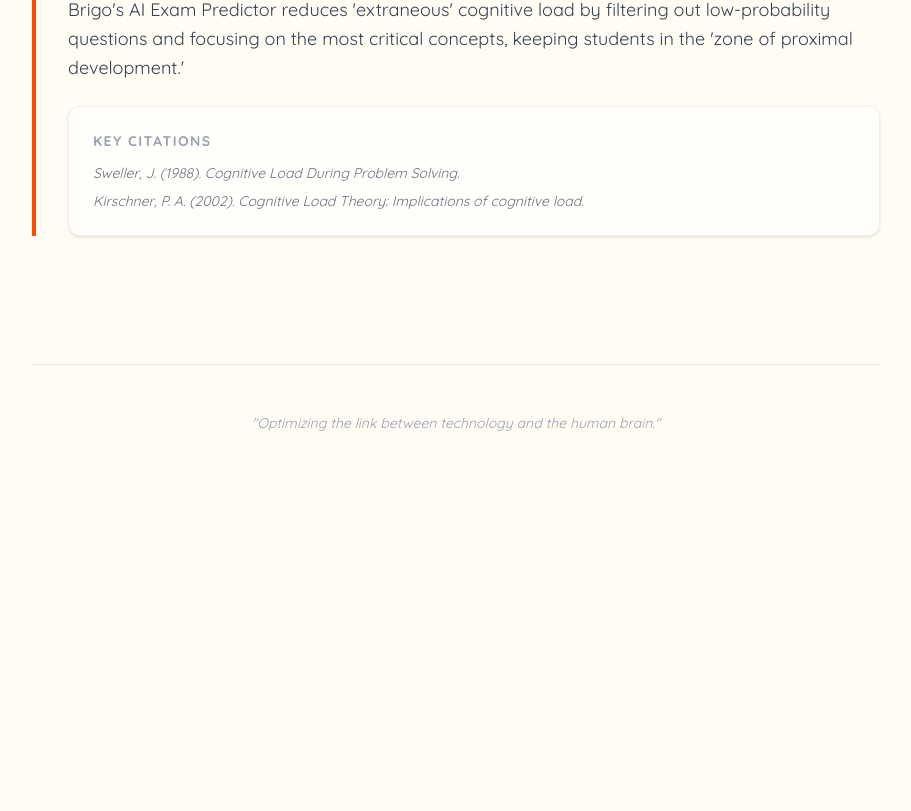
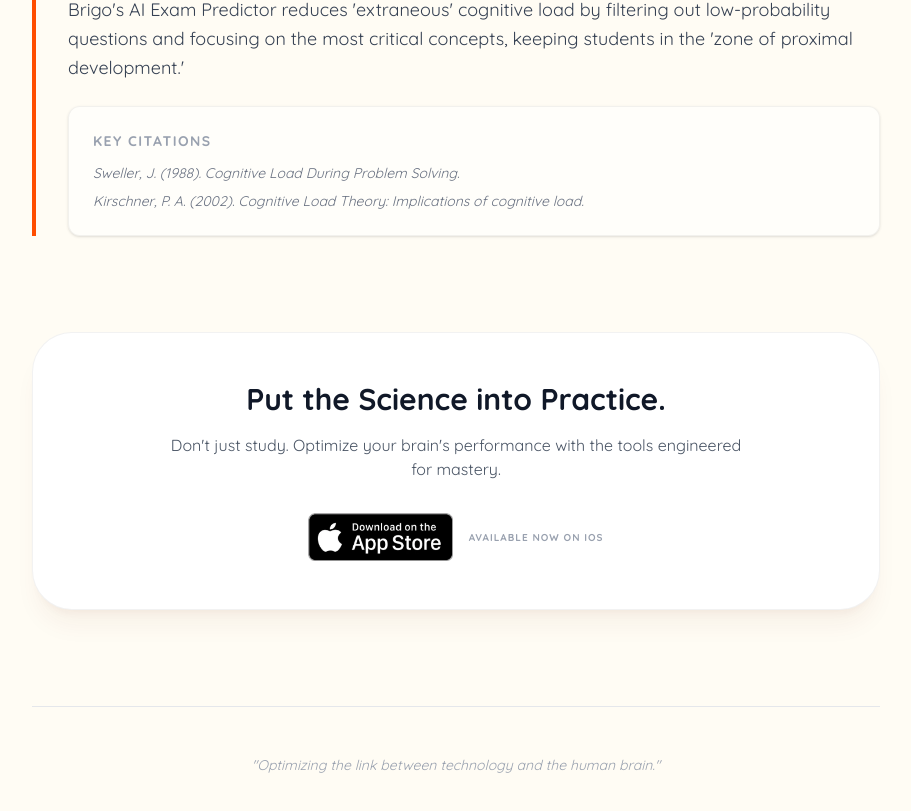
Before and after one commit to Byk3y/brigo.app, a Next.js app: page /science in a window 1280 px wide. Shown: the part 1317-2128 px from the top of the page, without its empty margins (184-1095 px from the left). Before the commit the page ends 1878 px from the top, so only its background shows below. Built offline with nearby package versions, Linux system fonts and the light colour scheme.

Commit message:
feat: integrate app store link, optimize SEO, and fix favicon for google search

```diff
--- a/app/layout.tsx
+++ b/app/layout.tsx
@@ -33,19 +33,22 @@ export const metadata: Metadata = {
   },
   icons: {
     icon: [
-      { url: "/favicon.ico", sizes: "any" },
+      { url: "/favicon.ico", sizes: "48x48 96x96", type: "image/x-icon" },
       { url: "/icon-48x48.png", sizes: "48x48", type: "image/png" },
       { url: "/icon-96x96.png", sizes: "96x96", type: "image/png" },
       { url: "/icon-144x144.png", sizes: "144x144", type: "image/png" },
       { url: "/icon-192x192.png", sizes: "192x192", type: "image/png" },
-      { url: "/app-icon.webp", type: "image/webp" },
+      { url: "/icon-512x512.png", sizes: "512x512", type: "image/png" },
     ],
     apple: [
       { url: "/icon-192x192.png", sizes: "192x192", type: "image/png" },
     ],
+    shortcut: [
+      { url: "/favicon.ico" },
+    ],
   },
   itunes: {
-    appId: 'REPLACE_WITH_APP_STORE_ID',
+    appId: '6757353722',
     appArgument: 'https://brigo.app',
   },
   openGraph: {
@@ -93,6 +96,8 @@ export default function RootLayout({
       "disambiguatingDescription": "A specialized AI study companion and productivity platform for students, distinct from BIGO Live or other entertainment apps.",
       "url": "https://brigo.app",
       "logo": "https://brigo.app/app-icon.webp",
+      "downloadUrl": "https://apps.apple.com/us/app/brigo/id6757353722",
+      "installUrl": "https://apps.apple.com/us/app/brigo/id6757353722",
       "offers": {
         "@type": "Offer",
         "price": "0",
--- a/app/science/page.tsx
+++ b/app/science/page.tsx
@@ -1,4 +1,14 @@
 import Link from 'next/link';
+import { Metadata } from 'next';
+
+export const metadata: Metadata = {
+    title: "The Science of Brigo | AI-Powered Learning & Cognitive Psychology",
+    description: "Discover the educational psychology and neuroscience behind Brigo. Based on Dual Coding Theory, Retrieval Practice, and Cognitive Load Theory.",
+    openGraph: {
+        title: "The Science of Brigo | AI-Powered Learning",
+        description: "How Brigo uses cognitive psychology to help you ace your exams.",
+    }
+};
 
 export default function SciencePage() {
     const frameworks = [
@@ -53,7 +63,29 @@ export default function SciencePage() {
                     ))}
                 </div>
 
-                <footer className="mt-32 pt-12 border-t border-gray-200 text-center">
+                <section className="mt-24 p-8 lg:p-12 bg-white rounded-[2.5rem] border border-black/5 shadow-xl shadow-orange-900/5 text-center">
+                    <h2 className="text-3xl font-bold mb-4">Put the Science into Practice.</h2>
+                    <p className="text-gray-600 mb-8 max-w-xl mx-auto">
+                        Don't just study. Optimize your brain's performance with the tools engineered for mastery.
+                    </p>
+                    <div className="flex flex-col sm:flex-row items-center justify-center gap-4">
+                        <a
+                            href="https://apps.apple.com/us/app/brigo/id6757353722"
+                            className="transition-transform hover:scale-105 active:scale-95"
+                        >
+                            <img
+                                src="/app-store-badge.webp"
+                                alt="Download on the App Store"
+                                className="h-12 w-auto"
+                            />
+                        </a>
+                        <p className="text-[10px] font-bold uppercase tracking-widest text-gray-400">
+                            Available now on iOS
+                        </p>
+                    </div>
+                </section>
+
+                <footer className="mt-24 pt-12 border-t border-gray-200 text-center">
                     <p className="text-gray-400 text-sm italic">
                         &quot;Optimizing the link between technology and the human brain.&quot;
                     </p>
--- /dev/null
+++ b/app/support/layout.tsx
@@ -0,0 +1,18 @@
+import { Metadata } from "next";
+
+export const metadata: Metadata = {
+    title: "Support Center | Brigo Help & Documentation",
+    description: "Get help with Brigo's AI Exam Prediction, Study Podcasts, and Smart Flashcards. Find guides on billing, troubleshooting, and more.",
+    openGraph: {
+        title: "Brigo Support Center",
+        description: "Official guides and help documentation for Brigo, the AI study companion.",
+    }
+};
+
+export default function SupportLayout({
+    children,
+}: {
+    children: React.ReactNode;
+}) {
+    return <>{children}</>;
+}
--- a/components/HomeClient.tsx
+++ b/components/HomeClient.tsx
@@ -11,6 +11,7 @@ import { useGSAP } from "@gsap/react";
 
 export default function HomeClient() {
     const [activeMockup, setActiveMockup] = useState(0);
+    const [showFloatingCTA, setShowFloatingCTA] = useState(false);
     const mockups = ["/app-mockup.webp", "/app-mockup-2.webp"];
     const peekingRightRef = useRef<HTMLDivElement>(null);
     const peekingLeftRef = useRef<HTMLDivElement>(null);
@@ -101,6 +102,16 @@ export default function HomeClient() {
     });
 
     useEffect(() => {
+        const handleScroll = () => {
+            const scrollThreshold = 800; // Show after hero
+            setShowFloatingCTA(window.scrollY > scrollThreshold);
+        };
+
+        window.addEventListener("scroll", handleScroll);
+        return () => window.removeEventListener("scroll", handleScroll);
+    }, []);
+
+    useEffect(() => {
         const timer = setInterval(() => {
             setActiveMockup((prev) => (prev + 1) % mockups.length);
         }, 4000); // Change image every 4 seconds
@@ -173,7 +184,7 @@ export default function HomeClient() {
                     <div className="flex flex-row items-center justify-center gap-2 lg:gap-3 mb-10 lg:mb-14 w-full lg:w-auto">
                         {/* App Store Button */}
                         <a
-                            href="#"
+                            href="https://apps.apple.com/us/app/brigo/id6757353722"
                             className="entry-buttons transition-transform hover:scale-105 active:scale-95 flex-1 lg:flex-none max-w-[140px] lg:max-w-[160px]"
                         >
                             <Image
@@ -295,6 +306,29 @@ export default function HomeClient() {
                 />
             </div>
 
-        </main>
+            {/* Floating CTA */}
+            <div
+                className={`fixed bottom-8 right-8 z-[200] transition-all duration-500 transform ${showFloatingCTA ? "translate-y-0 opacity-100 scale-100" : "translate-y-20 opacity-0 scale-90 pointer-events-none"
+                    }`}
+            >
+                <a
+                    href="https://apps.apple.com/us/app/brigo/id6757353722"
+                    className="flex items-center gap-3 bg-white/90 backdrop-blur-xl border border-black/5 px-4 py-3 rounded-2xl shadow-2xl hover:scale-105 active:scale-95 transition-all group"
+                >
+                    <Image
+                        src="/app-icon.webp"
+                        alt="Brigo"
+                        width={32}
+                        height={32}
+                        className="rounded-lg shadow-sm"
+                    />
+                    <div className="flex flex-col items-start pr-2">
+                        <span className="text-[10px] font-bold uppercase tracking-wider text-[#FF4D00]">Get brigo</span>
+                        <span className="text-xs font-bold text-gray-900">App Store</span>
+                    </div>
+                </a>
+            </div>
+
+        </main >
     );
 }
```
Also changed, not shown: 1 other file (tests, documents, lock files or other folders).
